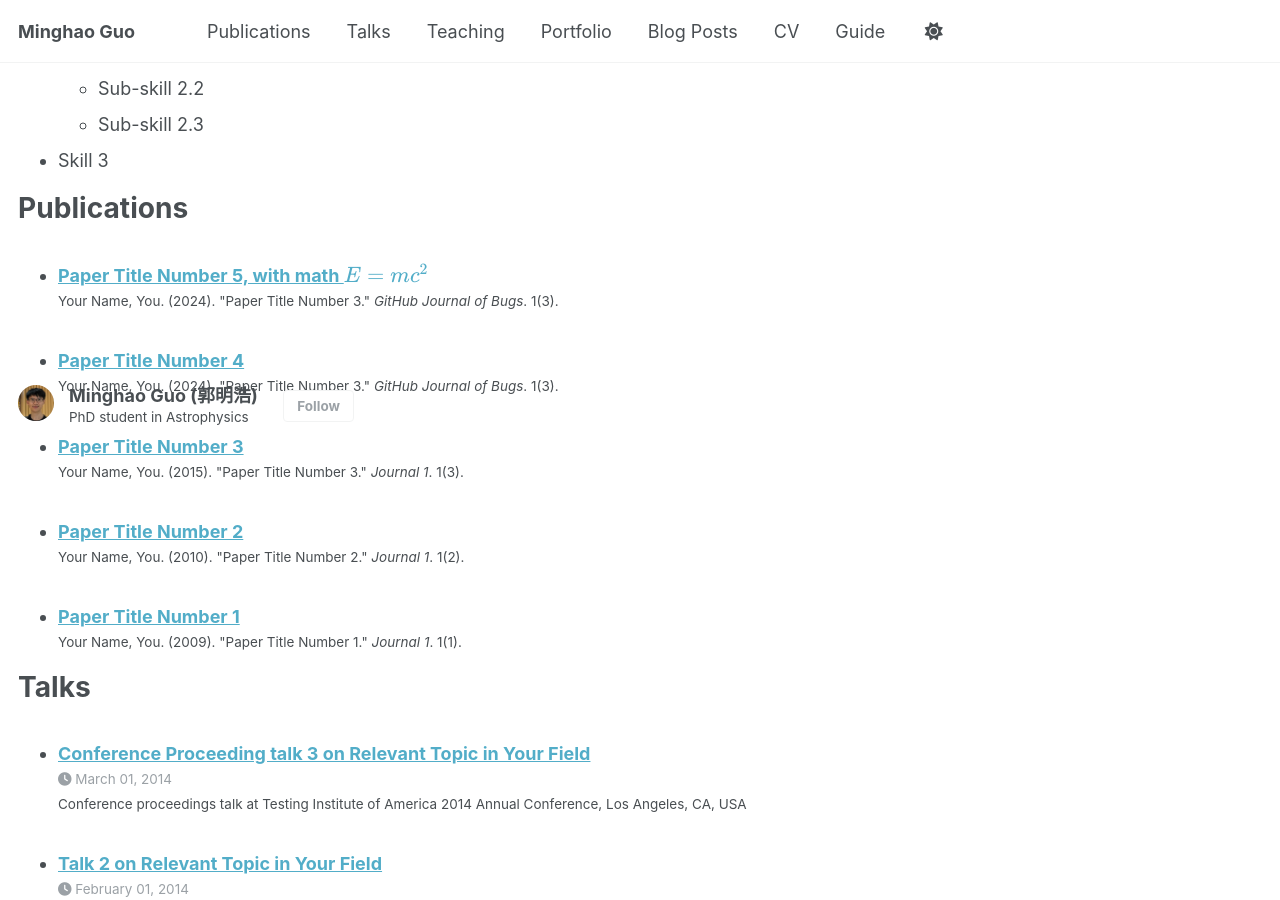
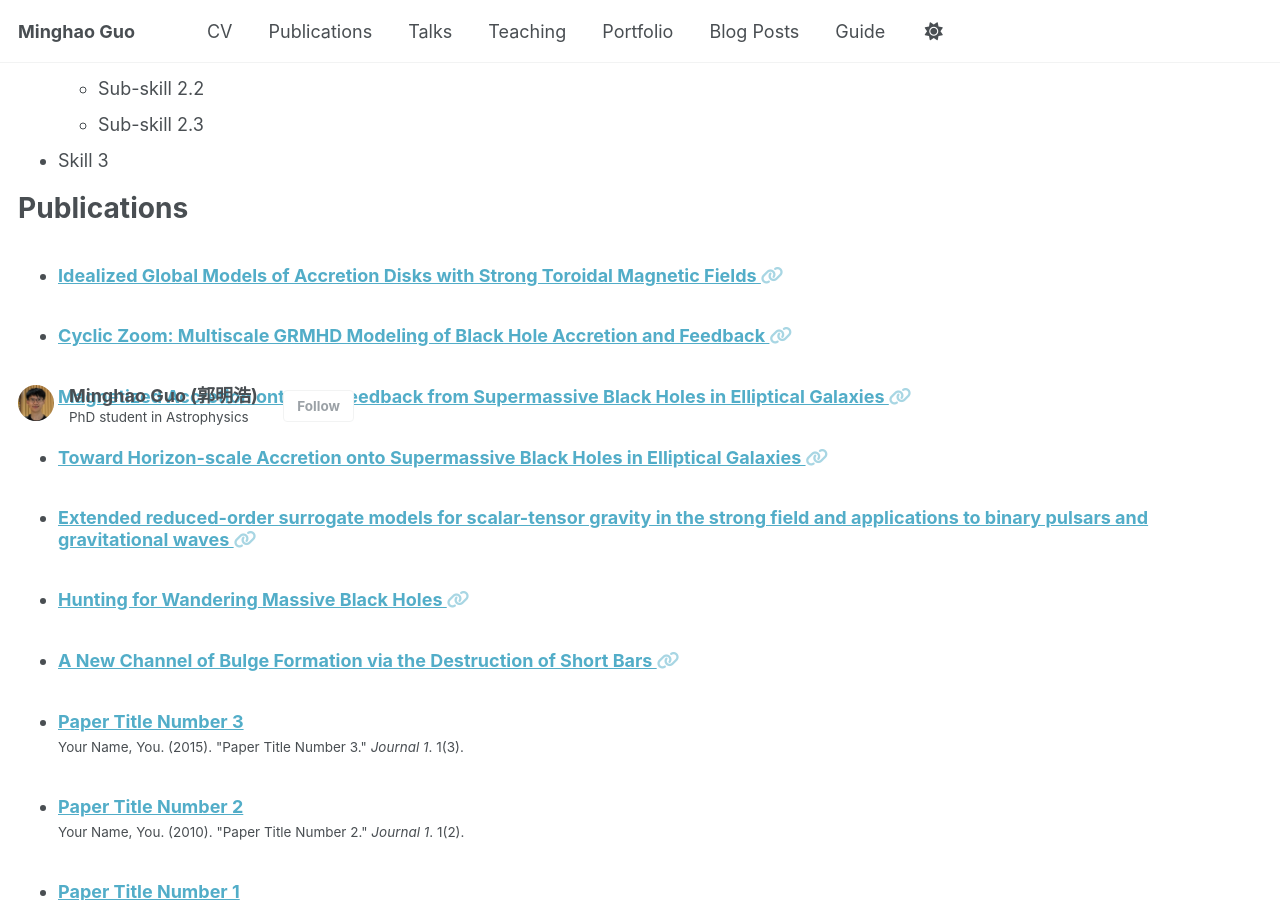
Before and after one commit to gominghao/gominghao.github.io, a Jekyll site: the page built from _pages/cv.md, in a window 1280 px wide and 900 px high, scrolled down 1032 px. Built offline with Jekyll 4.4.1, drawn with Linux system fonts in a browser that asks for light colours; a script that is not in the unit is left out; some of the changed text lies outside the part shown.

Commit message:
add publication

```diff
--- a/_config.yml
+++ b/_config.yml
@@ -27,7 +27,7 @@ author:
   name             : "Minghao Guo (郭明浩)"
   pronouns         : # example: "she/her"
   bio              : "PhD student in Astrophysics"
-  location         : "Milky Way Galaxy"
+  location         : "Milky Way"
   employer         : "Princeton University"
   uri              : "https://mh-guo.github.io/"
   email            : "mhguo@princeton.edu"
--- a/_data/navigation.yml
+++ b/_data/navigation.yml
@@ -8,6 +8,9 @@
 #      Markdown formatted page while the second is generated using JSON.
 
 main:
+  - title: "CV"
+    url: /cv/
+
   - title: "Publications"
     url: /publications/
 
@@ -23,9 +26,6 @@ main:
   - title: "Blog Posts"
     url: /year-archive/
 
-  - title: "CV"
-    url: /cv/
-
   # - title: "CV"
   #   url: /cv-json/
 
--- /dev/null
+++ b/_publications/2020-bulge-formation.md
@@ -0,0 +1,10 @@
+---
+title: "A New Channel of Bulge Formation via the Destruction of Short Bars"
+authors: "Minghao Guo, Min Du, Luis C. Ho, Victor P. Debattista, and Dongyao Zhao"
+journal: "ApJ 888, 65 (2020)"
+year: 2020
+link: "https://iopscience.iop.org/article/10.3847/1538-4357/ab584a"
+arxiv: "https://arxiv.org/abs/1911.07002"
+---
+
+<!-- Optional: abstract or additional info -->
--- /dev/null
+++ b/_publications/2021-scalar-tensor-surrogate.md
@@ -0,0 +1,10 @@
+---
+title: "Extended reduced-order surrogate models for scalar-tensor gravity in the strong field and applications to binary pulsars and gravitational waves"
+authors: "Minghao Guo, Junjie Zhao, and Lijing Shao"
+journal: "PhRvD 104, 104065 (2021)"
+year: 2021
+link: "https://journals.aps.org/prd/abstract/10.1103/PhysRevD.104.104065"
+arxiv: "https://arxiv.org/abs/2106.01622"
+---
+
+<!-- Optional: abstract or additional info -->
--- /dev/null
+++ b/_publications/2023-horizon-scale-accretion.md
@@ -0,0 +1,10 @@
+---
+title: "Toward Horizon-scale Accretion onto Supermassive Black Holes in Elliptical Galaxies"
+authors: "Minghao Guo, James M. Stone, Chang-Goo Kim, and Eliot Quataert"
+journal: "ApJ 946, 26 (2023)"
+year: 2023
+link: "https://iopscience.iop.org/article/10.3847/1538-4357/acb81e"
+arxiv: "https://arxiv.org/abs/2211.05131"
+---
+
+<!-- Optional: abstract or additional info -->
--- /dev/null
+++ b/_publications/2024-magnetized-accretion.md
@@ -0,0 +1,10 @@
+---
+title: "Magnetized Accretion onto and Feedback from Supermassive Black Holes in Elliptical Galaxies"
+authors: "Minghao Guo, James M. Stone, Eliot Quataert, and Chang-Goo Kim"
+journal: "ApJ 973, 141 (2024)"
+year: 2024
+link: "https://iopscience.iop.org/article/10.3847/1538-4357/ad5fe7"
+arxiv: "https://arxiv.org/abs/2405.11711"
+---
+
+<!-- Optional: abstract or additional info -->
--- a/_publications/2025-06-08-paper-title-number-5.md
+++ /dev/null
@@ -1,13 +0,0 @@
----
-title: "Paper Title Number 5, with math $$E=mc^2$$"
-collection: publications
-category: conferences
-permalink: /publication/2024-02-17-paper-title-number-4
-excerpt: 'This paper is about a famous math equation, $$E=mc^2$$'
-date: 2024-02-17
-venue: 'GitHub Journal of Bugs'
-paperurl: 'http://academicpages.github.io/files/paper3.pdf'
-citation: 'Your Name, You. (2024). &quot;Paper Title Number 3.&quot; <i>GitHub Journal of Bugs</i>. 1(3).'
----
-
-Using [MathJax](https://www.mathjax.org/) in the description is supported - $$E=mc^2$$ - however, the use must be mindful that the default delimiters are `$$...$$` and `\\[...\\]` which differs from the `$...$` that is typically expected.
--- /dev/null
+++ b/_publications/2025-cyclic-zoom.md
@@ -0,0 +1,9 @@
+---
+title: "Cyclic Zoom: Multiscale GRMHD Modeling of Black Hole Accretion and Feedback"
+authors: "Minghao Guo, James M. Stone, Eliot Quataert, and Volker Springel"
+journal: "arXiv:2504.16802 [astro-ph.HE]"
+year: 2025
+link: "https://arxiv.org/abs/2504.16802"
+---
+
+<!-- Optional: abstract or additional info -->
--- /dev/null
+++ b/_publications/2025-idealized-global-models.md
@@ -0,0 +1,9 @@
+---
+title: "Idealized Global Models of Accretion Disks with Strong Toroidal Magnetic Fields"
+authors: "Minghao Guo, Eliot Quataert, Jonathan Squire, Philip F. Hopkins, and James M. Stone"
+journal: "arXiv:2505.12671 [astro-ph.HE]"
+year: 2025
+link: "https://arxiv.org/abs/2505.12671"
+---
+
+<!-- Optional: abstract or additional info -->
```
Also changed, not shown: _pages/about.md (+1 -1 lines), _pages/cv.md (+1 -1 lines), _publications/2020-wandering-bh.md (added, +10 -0 lines), _publications/2024-02-17-paper-title-number-4.md (deleted, +0 -13 lines).
